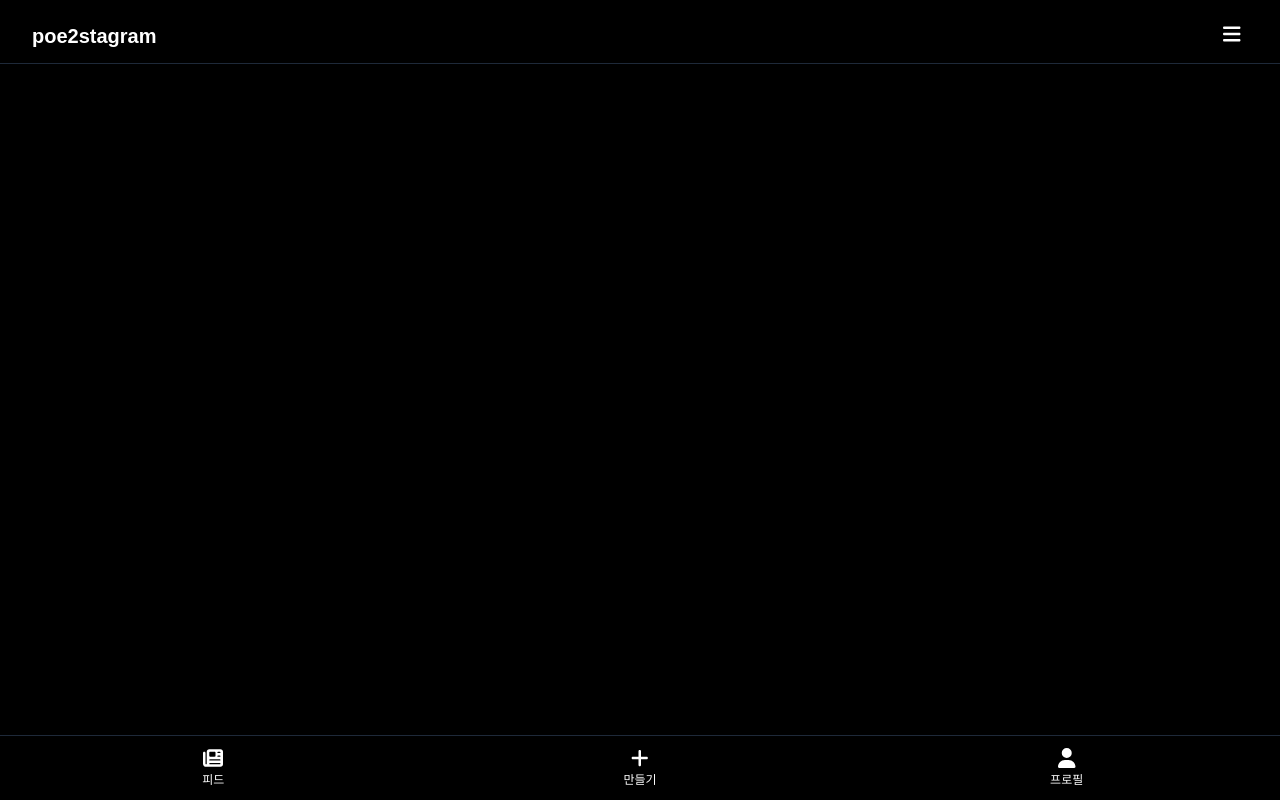
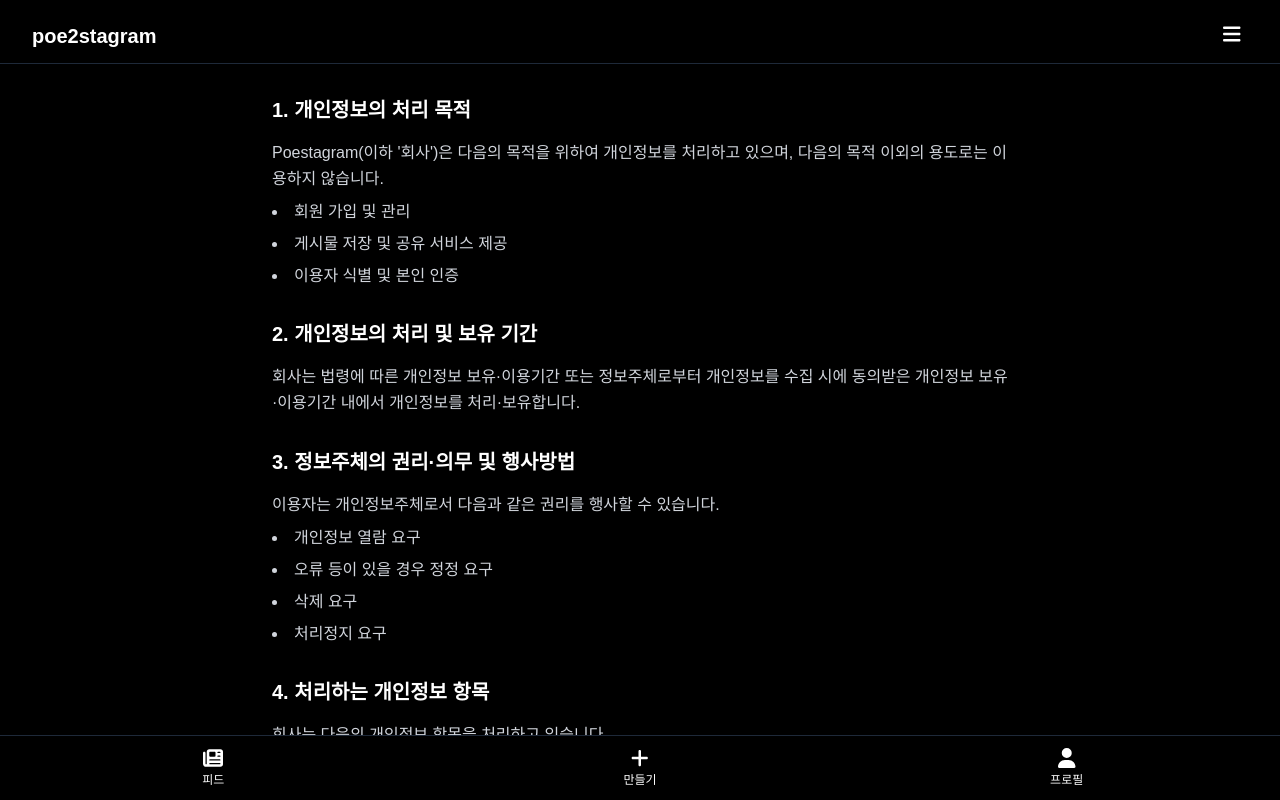
Before and after one commit to zzang535/poestagram, a Next.js app: page /privacy in a window 1280 px wide. Before the commit this address had no page. Built offline with nearby package versions, Linux system fonts and the light colour scheme.

Commit message:
feat: 개인정보처리방침 페이지 서버 컴포넌트 구현

```diff
--- /dev/null
+++ b/src/app/privacy/page.tsx
@@ -0,0 +1,88 @@
+export const metadata = {
+  title: '개인정보처리방침 - Poestagram',
+  description: 'Poestagram의 개인정보처리방침을 확인하세요.',
+};
+
+export default function PrivacyPage() {
+  return (
+    <div className="max-w-3xl mx-auto px-4 py-8">
+      <h1 className="text-2xl font-bold text-white mb-8">개인정보처리방침</h1>
+
+      <div className="space-y-8 text-gray-300">
+        <section>
+          <h2 className="text-xl font-semibold text-white mb-4">1. 개인정보의 처리 목적</h2>
+          <p className="leading-relaxed">
+            Poestagram(이하 '회사')은 다음의 목적을 위하여 개인정보를 처리하고 있으며,
+            다음의 목적 이외의 용도로는 이용하지 않습니다.
+          </p>
+          <ul className="list-disc list-inside mt-2 space-y-2">
+            <li>회원 가입 및 관리</li>
+            <li>게시물 저장 및 공유 서비스 제공</li>
+            <li>이용자 식별 및 본인 인증</li>
+          </ul>
+        </section>
+
+        <section>
+          <h2 className="text-xl font-semibold text-white mb-4">2. 개인정보의 처리 및 보유 기간</h2>
+          <p className="leading-relaxed">
+            회사는 법령에 따른 개인정보 보유·이용기간 또는 정보주체로부터 개인정보를 수집 시에
+            동의받은 개인정보 보유·이용기간 내에서 개인정보를 처리·보유합니다.
+          </p>
+        </section>
+
+        <section>
+          <h2 className="text-xl font-semibold text-white mb-4">3. 정보주체의 권리·의무 및 행사방법</h2>
+          <p className="leading-relaxed">
+            이용자는 개인정보주체로서 다음과 같은 권리를 행사할 수 있습니다.
+          </p>
+          <ul className="list-disc list-inside mt-2 space-y-2">
+            <li>개인정보 열람 요구</li>
+            <li>오류 등이 있을 경우 정정 요구</li>
+            <li>삭제 요구</li>
+            <li>처리정지 요구</li>
+          </ul>
+        </section>
+
+        <section>
+          <h2 className="text-xl font-semibold text-white mb-4">4. 처리하는 개인정보 항목</h2>
+          <p className="leading-relaxed">회사는 다음의 개인정보 항목을 처리하고 있습니다.</p>
+          <ul className="list-disc list-inside mt-2 space-y-2">
+            <li>이메일 주소</li>
+            <li>비밀번호</li>
+            <li>프로필 정보 (닉네임, 프로필 이미지)</li>
+            <li>서비스 이용 기록</li>
+          </ul>
+        </section>
+
+        <section>
+          <h2 className="text-xl font-semibold text-white mb-4">5. 개인정보의 파기</h2>
+          <p className="leading-relaxed">
+            회사는 개인정보 보유기간의 경과, 처리목적 달성 등 개인정보가 불필요하게 되었을 때에는
+            지체없이 해당 개인정보를 파기합니다.
+          </p>
+        </section>
+
+        <section>
+          <h2 className="text-xl font-semibold text-white mb-4">6. 개인정보 보호책임자</h2>
+          <p className="leading-relaxed">
+            회사는 개인정보 처리에 관한 업무를 총괄해서 책임지고, 개인정보 처리와 관련한
+            정보주체의 불만처리 및 피해구제 등을 위하여 아래와 같이 개인정보 보호책임자를
+            지정하고 있습니다.
+          </p>
+          <div className="mt-4 bg-gray-900 p-4 rounded-lg">
+            <p className="font-medium text-white">개인정보 보호책임자</p>
+            <ul className="mt-2 space-y-1">
+              <li>이름: [이름]</li>
+              <li>직책: [직책]</li>
+              <li>연락처: [이메일 주소]</li>
+            </ul>
+          </div>
+        </section>
+      </div>
+
+      <div className="mt-12 text-sm text-gray-400">
+        <p>시행일자: 2024년 3월 31일</p>
+      </div>
+    </div>
+  );
+}
--- a/src/components/LoginForm.tsx
+++ b/src/components/LoginForm.tsx
@@ -62,7 +62,7 @@ export default function LoginForm() {
 
         <div className="border-t border-gray-800 pt-6 mt-8">
           <div className="flex justify-center space-x-4 text-xs text-gray-400">
-            <Link href="#" className="hover:underline">
+            <Link href="/privacy" className="hover:underline">
               개인정보처리방침
             </Link>
             <span>•</span>
```
